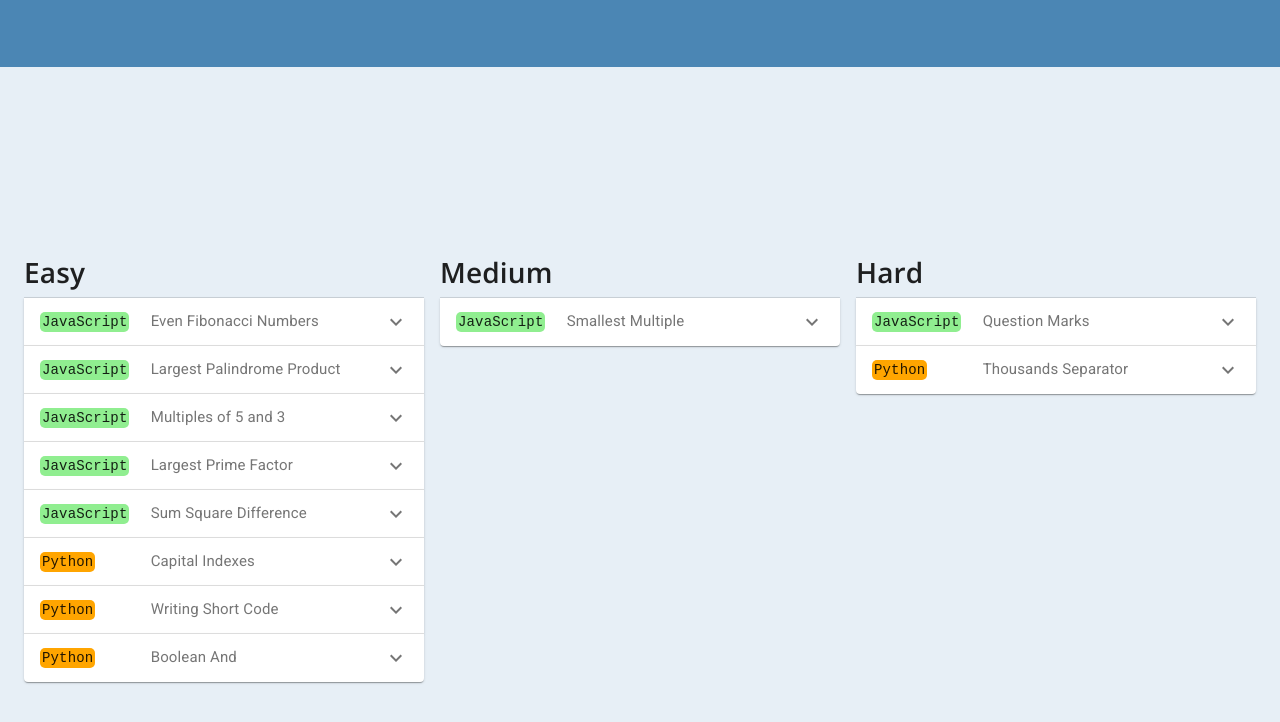
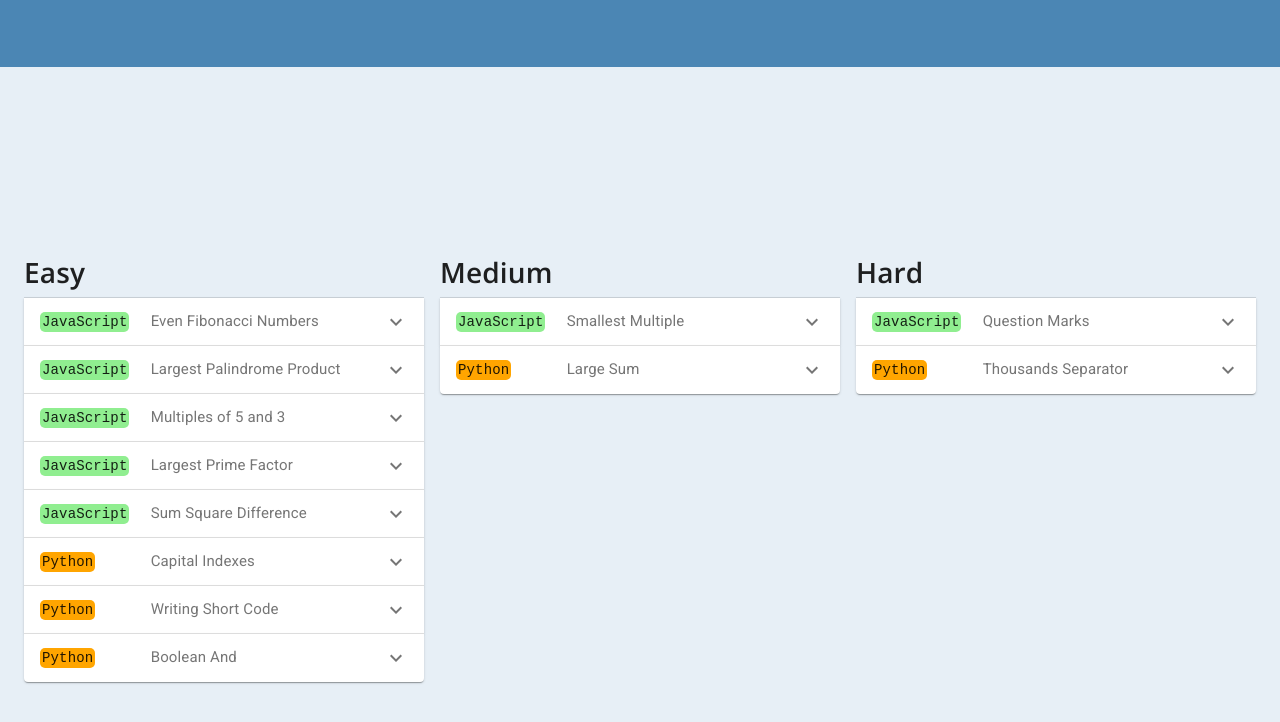
Before and after one commit to KVN2099/landing-page, a React (Create React App) app: page / in a window 1280 px wide. Shown: the part 1632-2354 px from the top of the page. Built offline with nearby package versions, Linux system fonts and the light colour scheme.

Commit message:
Added a medium Python Challenge

```diff
--- a/src/assets/Info/challenges.js
+++ b/src/assets/Info/challenges.js
@@ -64,6 +64,13 @@ const medium = [
         "name": "Smallest Multiple",
         "description": "What is the smallest positive number that is evenly divisible by all of the numbers from 1 to 20?",
         "link": "https://github.com/KVN2099/Mathematic-Challenges/tree/main/Medium/Smallest%20Multiple/Smallest%20Multiple"
+    },
+    {
+        "id": "panel-medium2",
+        "type": "Python",
+        "name": "Large Sum",
+        "description": "Work out the first ten digits of the sum of the one-hundred 50-digit numbers.",
+        "link": "https://github.com/KVN2099/Python-Challenges/tree/main/Medium/Large%20Sum"
     }
 ]
 
```
